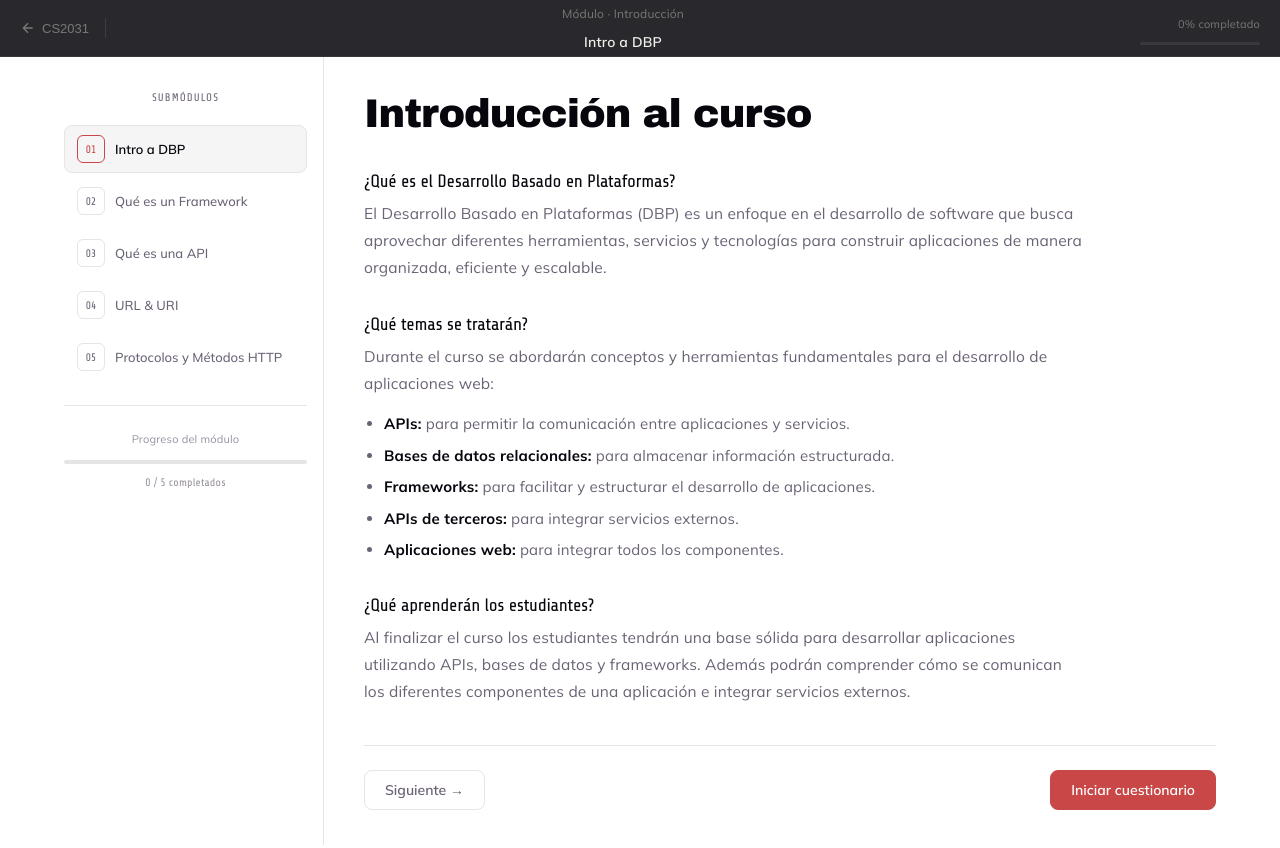
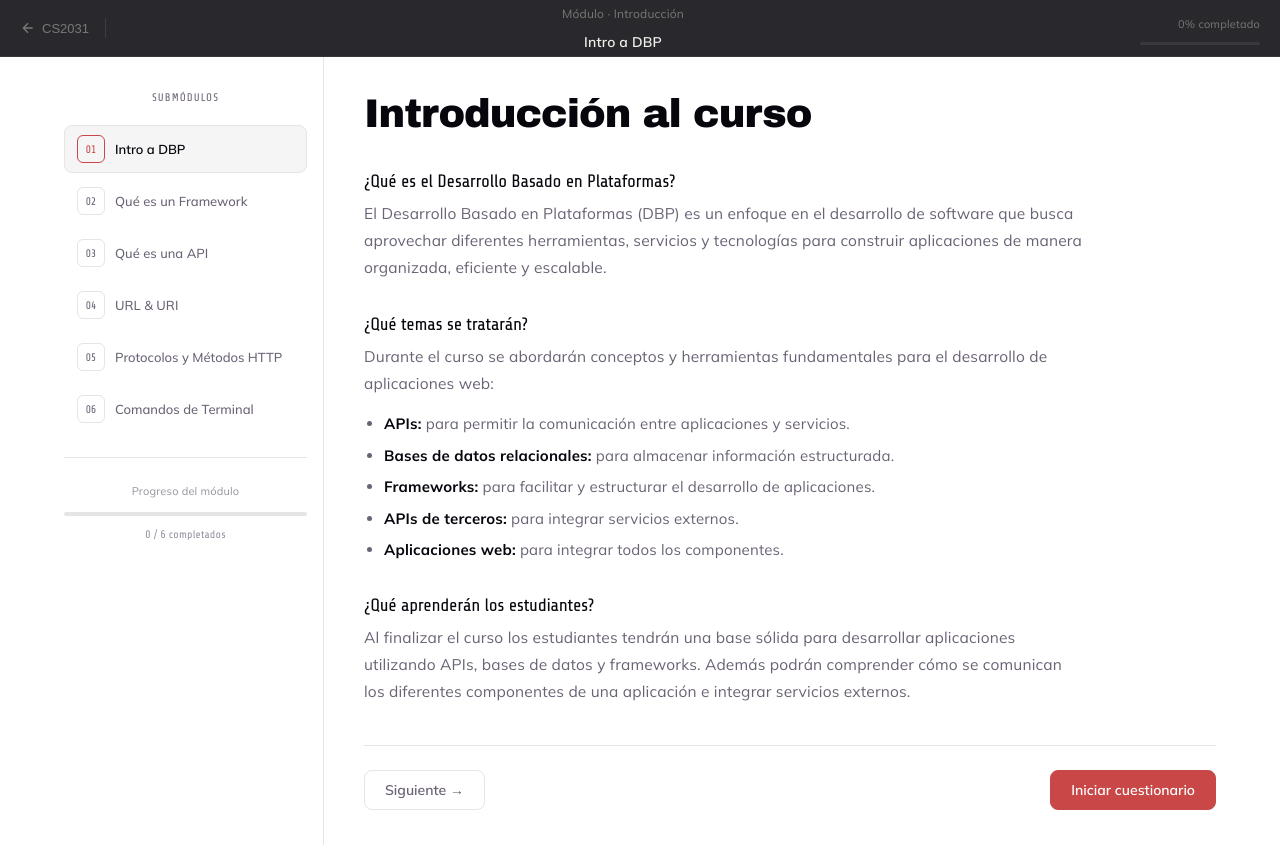
Before and after one commit to Lazheart/DBP-CS2031, a React (Vite) app: page /DBP-CS2031/introduction in a window 1280 px wide. Shown: the top 848 px of the page. Built offline with nearby package versions, Linux system fonts and the light colour scheme; a web font is replaced by a local one.

Commit message:
feat:  Add Terminal Module for intro

```diff
--- a/src/data/introductionQuestions.ts
+++ b/src/data/introductionQuestions.ts
@@ -323,4 +323,56 @@ export const introSubModules: SubModule[] = [
             },
         ],
     },
+    {
+        id: 'comandos-terminal',
+        title: 'Comandos de Terminal',
+        color: '#C94747',
+        questions: [
+            {
+                question: '¿Qué comando se utiliza para crear un nuevo directorio (carpeta) en la terminal?',
+                options: ['touch', 'mkdir', 'ls', 'cat'],
+                correct: 1,
+                explanation:
+                    'mkdir (Make Directory) se usa para crear nuevas carpetas.',
+            },
+            {
+                question: '¿Cuál es la función del comando "ls"?',
+                options: [
+                    'Listar los archivos y directorios de la ubicación actual',
+                    'Limpiar la pantalla de la terminal',
+                    'Eliminar un archivo',
+                    'Crear un enlace simbólico',
+                ],
+                correct: 0,
+                explanation:
+                    'ls (List) lista los archivos y directorios de la ubicación en la que te encuentras.',
+            },
+            {
+                question: 'Si deseas mostrar el contenido de un archivo de texto en la terminal, ¿qué comando usas?',
+                options: ['mkdir', 'nano', 'touch', 'cat'],
+                correct: 3,
+                explanation:
+                    'cat (Concatenate) lee y muestra el contenido completo de un archivo directamente en la terminal.',
+            },
+            {
+                question: '¿Para qué se utilizan comandos como "nano" o "pico"?',
+                options: [
+                    'Para navegar por internet desde la terminal',
+                    'Para comprimir archivos',
+                    'Son editores de texto integrados para modificar archivos en la terminal',
+                    'Para buscar texto dentro de un archivo',
+                ],
+                correct: 2,
+                explanation:
+                    'nano y pico son editores de texto de línea de comandos, utilizados para crear y modificar archivos de texto rápidamente.',
+            },
+            {
+                question: '¿Qué comando emplearías para crear un archivo vacío llamado "script.js"?',
+                options: ['touch script.js', 'mkdir script.js', 'cat script.js', 'ls script.js'],
+                correct: 0,
+                explanation:
+                    'touch se utiliza para crear archivos vacíos o para actualizar sus marcas de tiempo de modificación.',
+            },
+        ],
+    },
 ]
--- a/src/pages/IntroductionPage.tsx
+++ b/src/pages/IntroductionPage.tsx
@@ -192,6 +192,38 @@ const SubModuleContent = ({ id }: { id: string, lessonId: string }) => {
                 </article>
             )
 
+        case 'comandos-terminal':
+            return (
+                <article className="class-article">
+                    <h1>Comandos Básicos de Terminal</h1>
+
+                    <h2>¿Qué es la Terminal?</h2>
+                    <p>
+                        La terminal (o línea de comandos) es una interfaz de texto que nos permite interactuar con el sistema operativo. En sistemas basados en Unix (como Linux y macOS) o usando emuladores como Git Bash en Windows, los comandos son muy similares.
+                    </p>
+
+                    <h2>Comandos Esenciales</h2>
+                    <ul className="class-list">
+                        <li><strong>ls:</strong> Lista los archivos y directorios de la ubicación actual (List).</li>
+                        <li><strong>mkdir:</strong> Crea un nuevo directorio o carpeta (Make Directory).</li>
+                        <li><strong>touch:</strong> Crea un archivo vacío o actualiza la fecha de modificación de un archivo existente.</li>
+                        <li><strong>cat:</strong> Muestra el contenido completo de uno o más archivos en la terminal (Concatenate).</li>
+                        <li><strong>nano / pico:</strong> Editores de texto integrados en la terminal. Son fáciles de usar para modificar archivos rápidamente.</li>
+                    </ul>
+
+                    <h2>Ejemplos de Uso</h2>
+                    <div className="class-code-block">
+                        <code>
+                            $ mkdir mi_proyecto{'\n'}
+                            $ touch mi_proyecto/index.js{'\n'}
+                            $ ls mi_proyecto{'\n'}
+                            $ nano mi_proyecto/index.js{'\n'}
+                            $ cat mi_proyecto/index.js
+                        </code>
+                    </div>
+                </article>
+            )
+
         default:
             return null
     }
```
